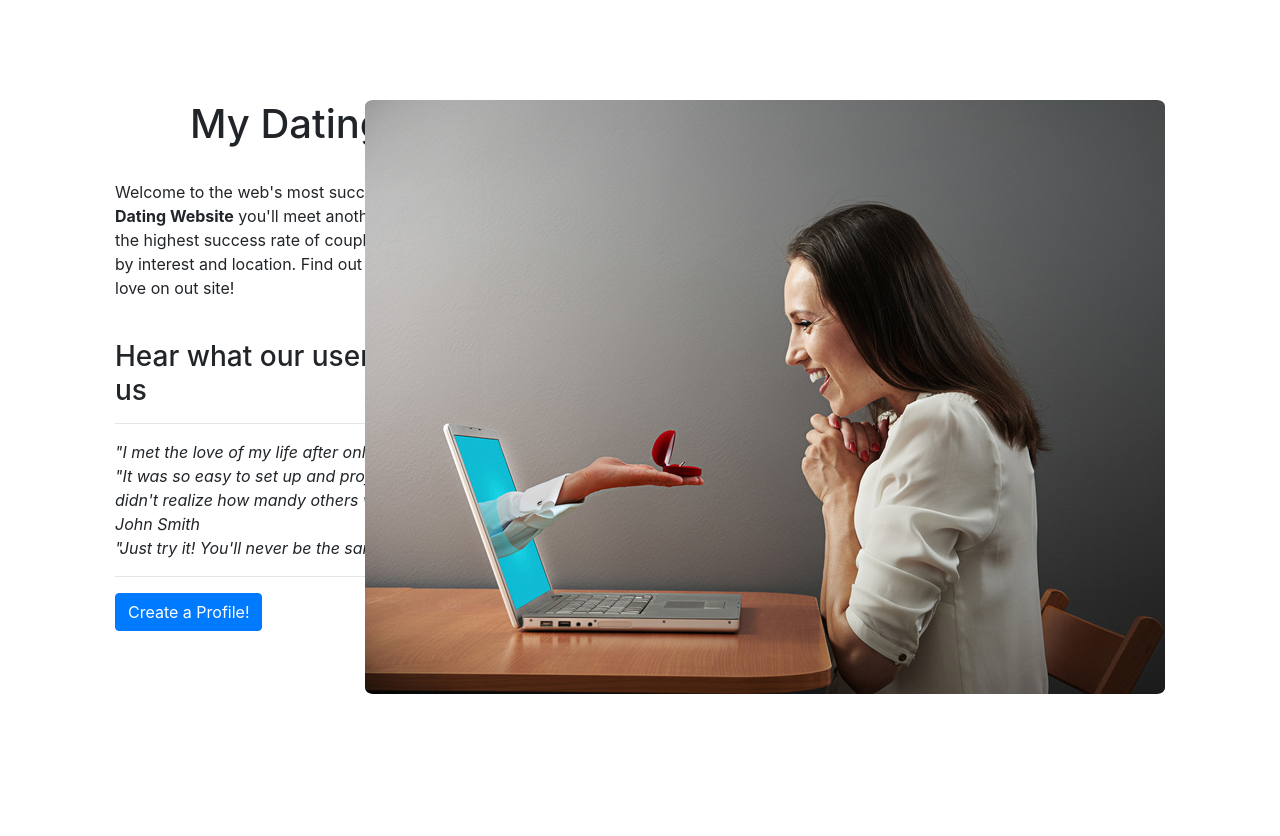
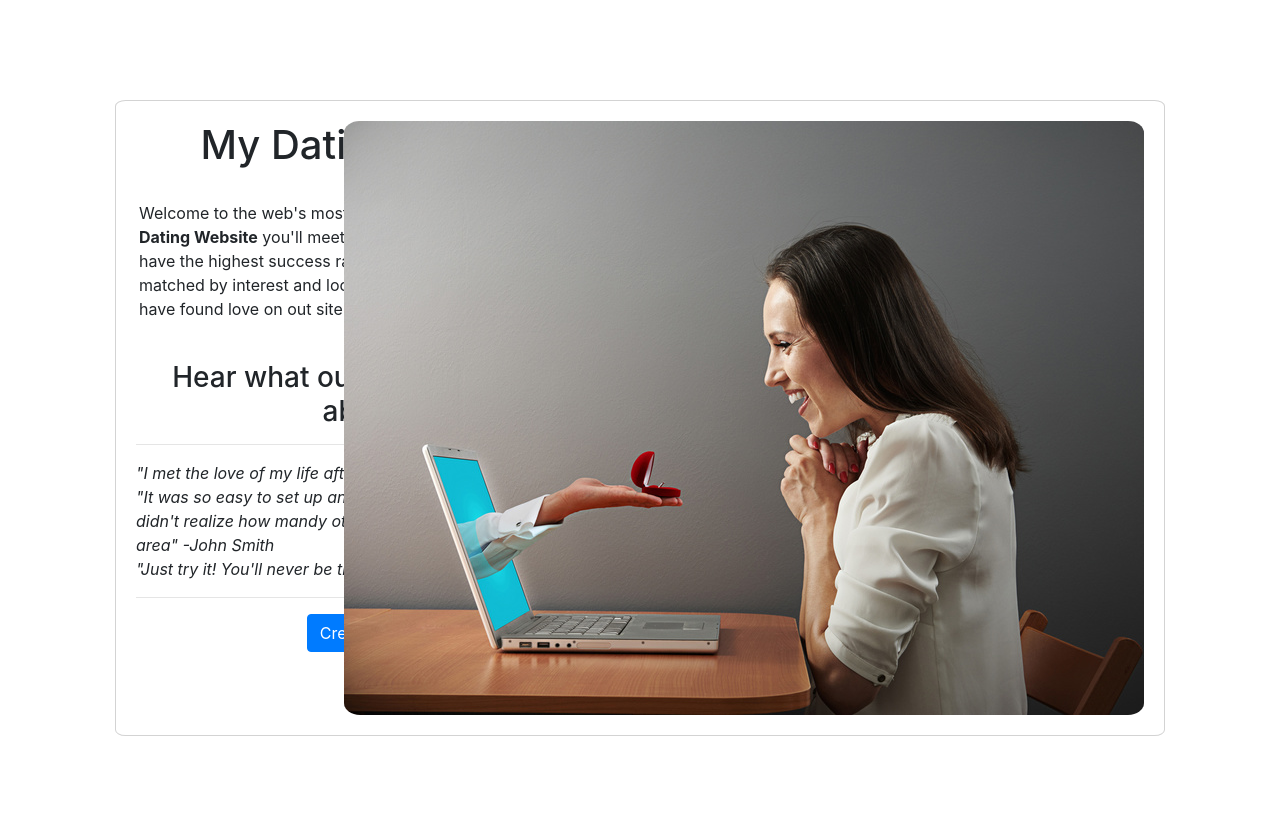
Before and after one commit to ElricBarkey/dating, a PHP site: page /views/home.html in a window 1280 px wide. Shown: the part 56-892 px from the top of the page. Before the commit the page ends 750 px from the top, so only its background shows below. Run offline with PHP 8.4, Linux system fonts and the light colour scheme.

Commit message:
Updated styling for picture and centered button

```diff
--- a/styles/styles.css
+++ b/styles/styles.css
@@ -1,6 +1,22 @@
 #innerCon
 {
     margin: 100px;
+    border-color: lightgray;
+    border-style: solid;
+    border-width: 1px;
+    padding : 20px;
+    border-radius: 1%;
+}
+
+#mybutton
+{
+    border-radius: 5%;
+}
+
+#firstPara
+{
+    padding-left: 3px;
+    padding-right: 3px;
 }
 
 h1
@@ -8,7 +24,12 @@ h1
     text-align: center;
 }
 
+h3
+{
+    text-align: center;
+}
+
 img
 {
-    border-radius: 1%;
+    border-radius: 2%;
 }
--- a/views/home.html
+++ b/views/home.html
@@ -17,27 +17,30 @@
                 <div class="col-md-6 col-lg-6">
                     <h1>My Dating Website</h1>
                     <br>
-                    <p>Welcome to the web's most successful dating website. At <strong>My Dating Website</strong>
+                    <p id="firstPara">Welcome to the web's most successful dating website. At <strong>My Dating Website</strong>
                         you'll meet another like minded individual. We have the highest success rate of couple on
                         the web. User's are matched by interest and location. Find out whu so many others
-                        have found love on out site!</p>
+                        have found love on out site!
+                    </p>
                     <br>
 
                     <h3>Hear what our users are saying about us</h3>
                     <hr>
-                    <p id="quotes">
                     <i>"I met the love of my life after only a month!" - Andrea <br>
                     "It was so easy to set up and profile and start meeting people. I didn't realize how mandy
                         others were looking for love in my area" -John Smith <br>
                     "Just try it! You'll never be the same!" -Sarah</i>
                     <hr>
-                    </p>
-                    <button type="button" class="btn btn-primary">Create a Profile!</button>
+                    <div class="text-center">
+                        <button type="button" class="btn btn-primary">Create a Profile!</button>
+                    </div>
+
                 </div>
 
                 <div class="col-md-6 col-lg-6">
                     <img class="float-right" src="images/online_dating.jpg" alt="broken">
                 </div>
+            </div>
         </div>
     </div>
 
```
